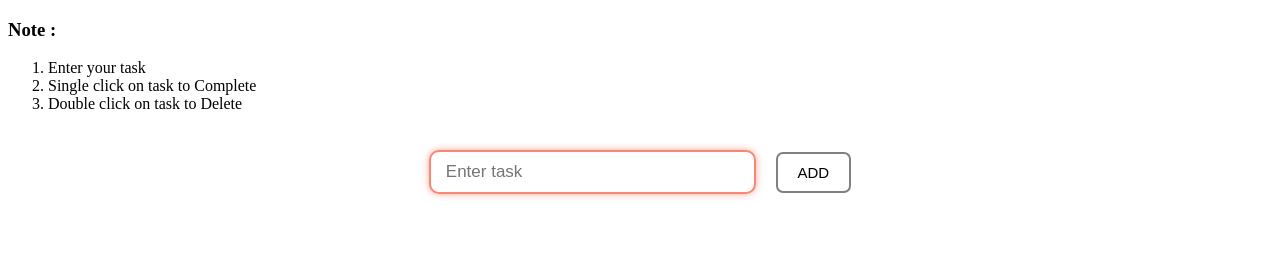
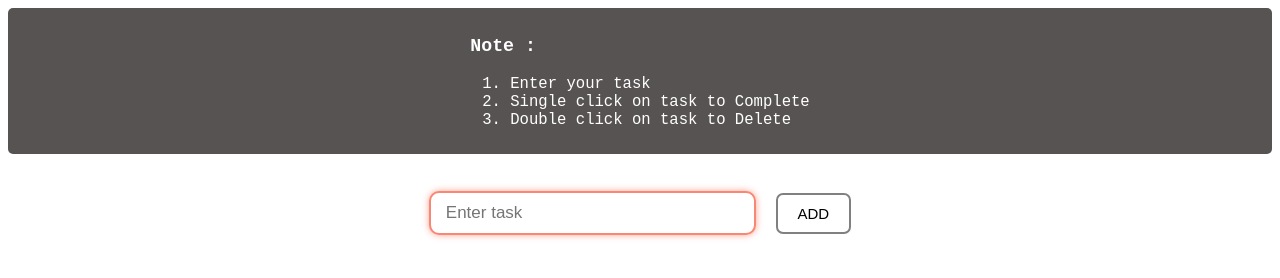
Before and after one commit to Paul-369/toDoList, a plain HTML site: page index.html in a window 1280 px wide. Drawn offline with Linux system fonts and the light colour scheme.

Commit message:
Update toDo.css

```diff
--- a/toDo.css
+++ b/toDo.css
@@ -1,3 +1,18 @@
+.msg{
+    margin: auto;
+    font-family: monospace;
+    font-size: larger;
+    background: rgb(88, 83, 83);
+    color: white;
+    padding: 10px 30px;
+    border-radius: 5px;
+}
+
+.note{
+    width: fit-content;
+    margin: auto;
+}
+
 .container{
     width: 50%;
     margin: 0 auto;
```
